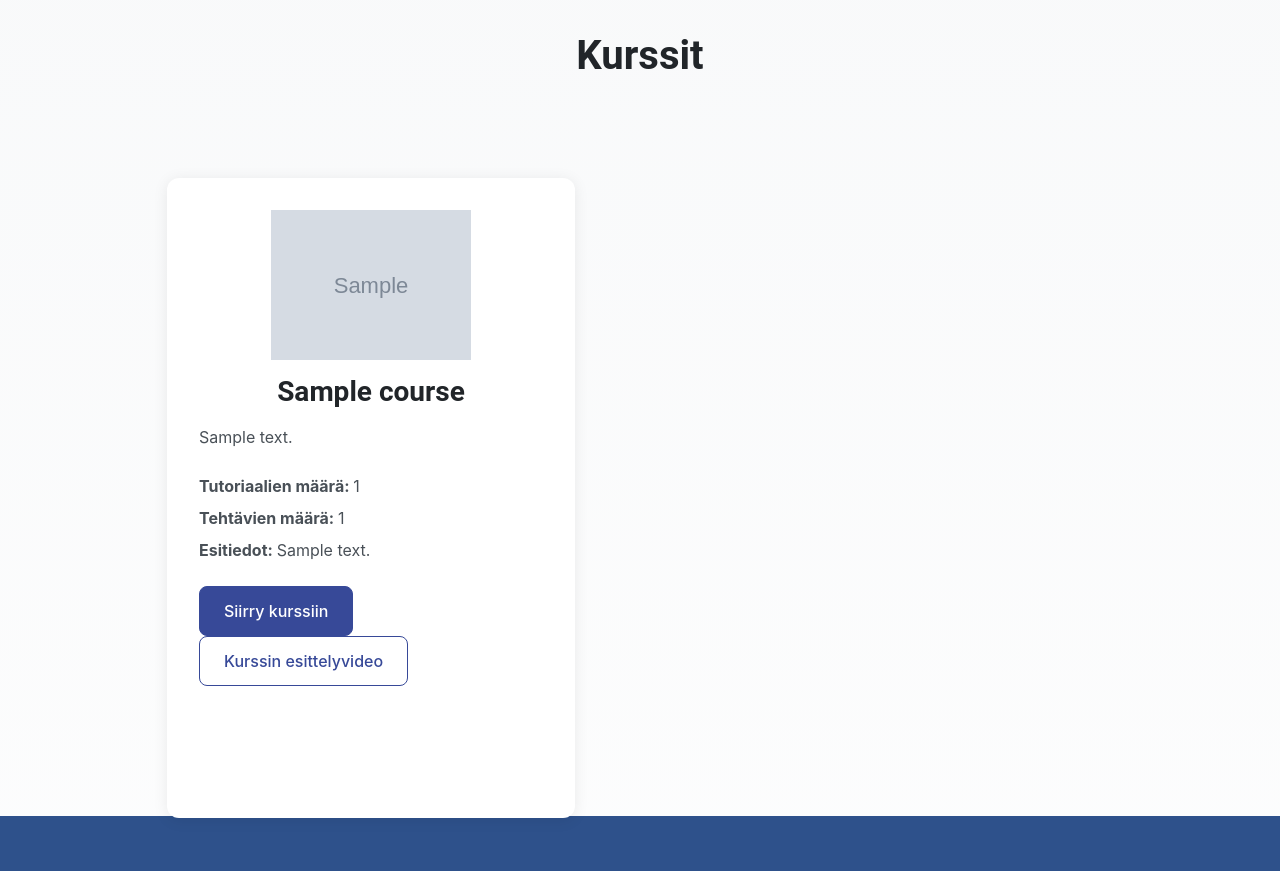
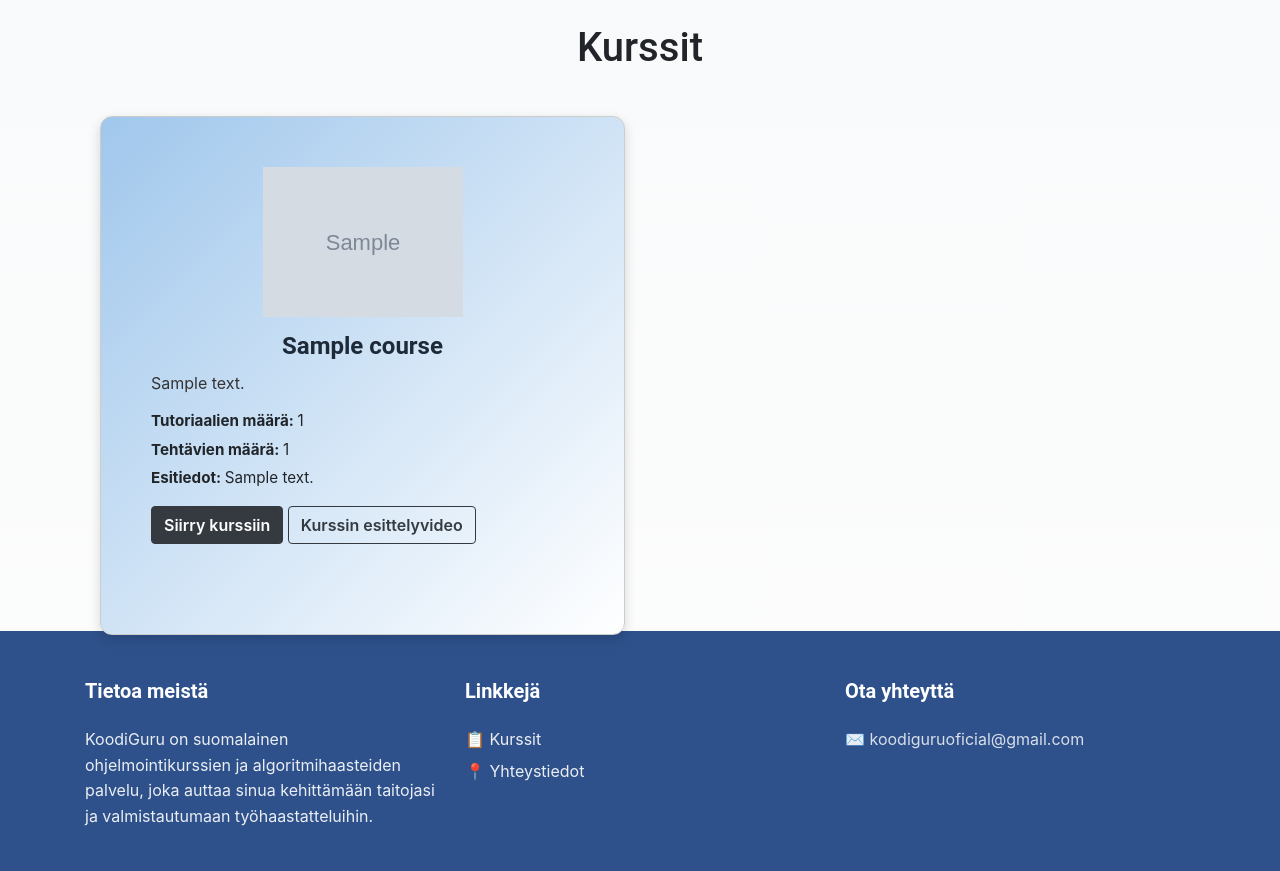
Before and after one commit to pelammin77/koodiguru_pilot, a Django app: template main_app/templates/main_app/course_list.html in a window 1280 px wide. Shown: the part 120-991 px from the top of the page. Run offline with Django 4.2, Linux system fonts and the light colour scheme; the template is opened without the code that fills it: most values are stand-ins (such as "Sample title", 1, 10 or a date in 2020); grey boxes marked "Sample" are stand-in pictures; data that the repository does not hold is empty; some libraries are stand-ins or nearby versions.

Commit message:
custom card

```diff
--- a/main_app/templates/main_app/course_list.html
+++ b/main_app/templates/main_app/course_list.html
@@ -6,15 +6,54 @@
 {% endblock %}
 
 {% block content %}
-<link rel="stylesheet" type="text/css" href="{% static 'css/course_list_style.css' %}">
+<style>
+.custom-card {
+    position: relative;
+    background: linear-gradient(135deg, #a0c7ec, #ffffff);
+    border: 1px solid #ccc;
+    border-radius: 12px;
+    padding: 30px;
+    margin: 20px 0;
+    box-shadow: 0 4px 12px rgba(0,0,0,0.15);
+    transition: transform 0.3s ease, box-shadow 0.3s ease;
+    min-height: 420px;
+}
+
+.custom-card:hover {
+    transform: translateY(-5px);
+    box-shadow: 0 8px 24px rgba(0,0,0,0.25);
+}
+
+.custom-card h3 {
+    font-size: 1.5rem;
+    font-weight: 700;
+    color: #1e2a38;
+    margin-bottom: 10px;
+}
+
+.custom-card .card-text {
+    font-size: 1rem;
+    color: #333;
+    margin-bottom: 15px;
+}
+
+.custom-card .course-info p {
+    margin-bottom: 6px;
+    font-size: 0.95rem;
+}
+
+.custom-card .btn {
+    font-weight: 600;
+}
+</style>
 
 <div class="container">
-    <h1 class="text-center">Kurssit</h1>
+    <h1 class="text-center my-4">Kurssit</h1>
     <div class="row gap-4">
         {% for course in courses %}
             {% if not course.is_premium or request.user.is_authenticated %}
             <div class="col-md-6 mb-3">
-                <div class="card">
+                <div class="card custom-card">
                     <div class="card-body">
                         <div class="text-center">
                             <img src="{{ course.courseLogo.url }}"
@@ -37,7 +76,7 @@
                             {% endif %}
                         </div>
 
-                        <div class="d-grid gap-2">
+                        <div class="d-grid gap-2 mt-3">
                             <a href="{% url 'main_app:course_detail' course.id %}" class="btn btn-dark">
                                 <i class="bi bi-arrow-right-circle me-2"></i>Siirry kurssiin
                             </a>
```
